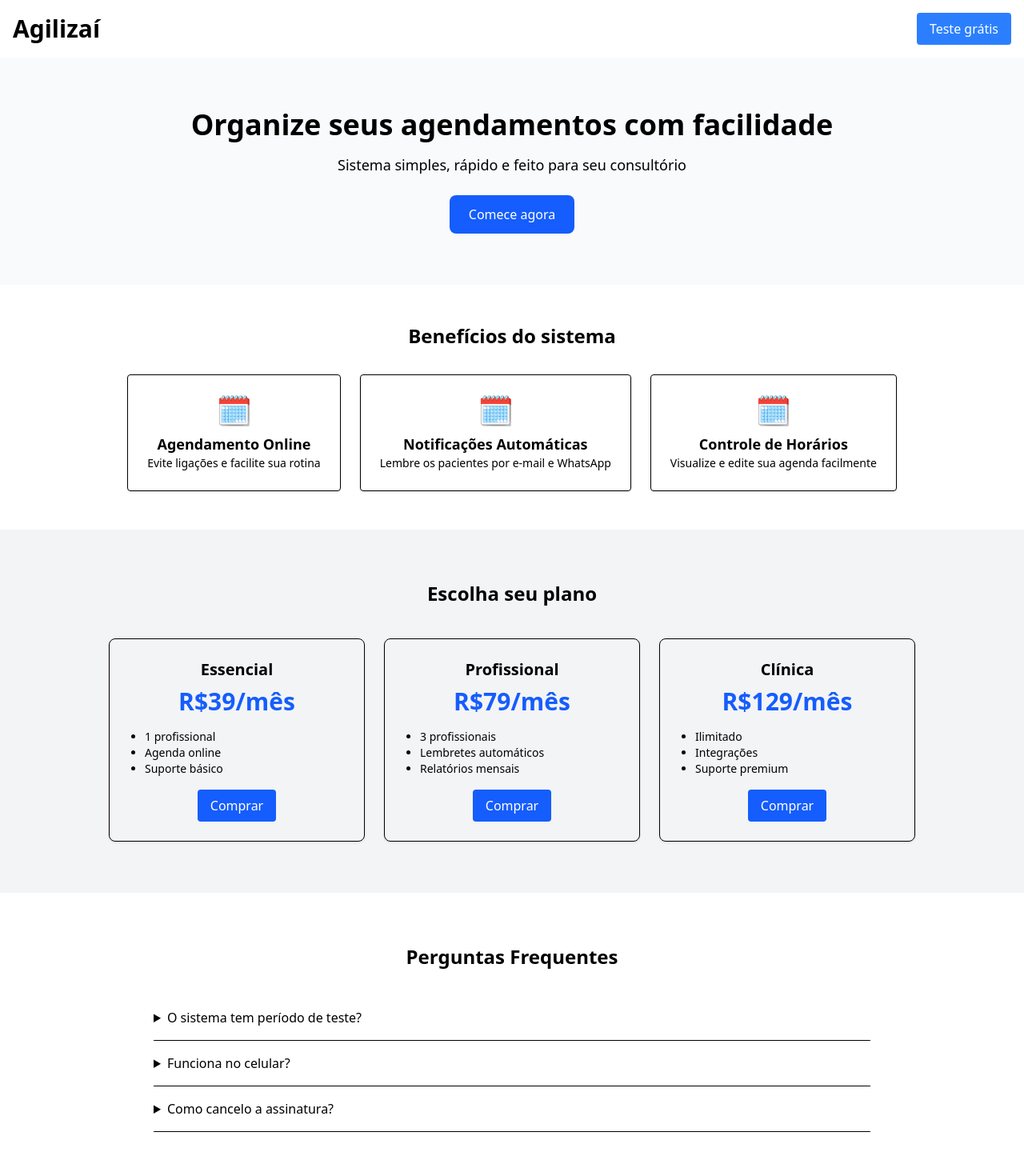
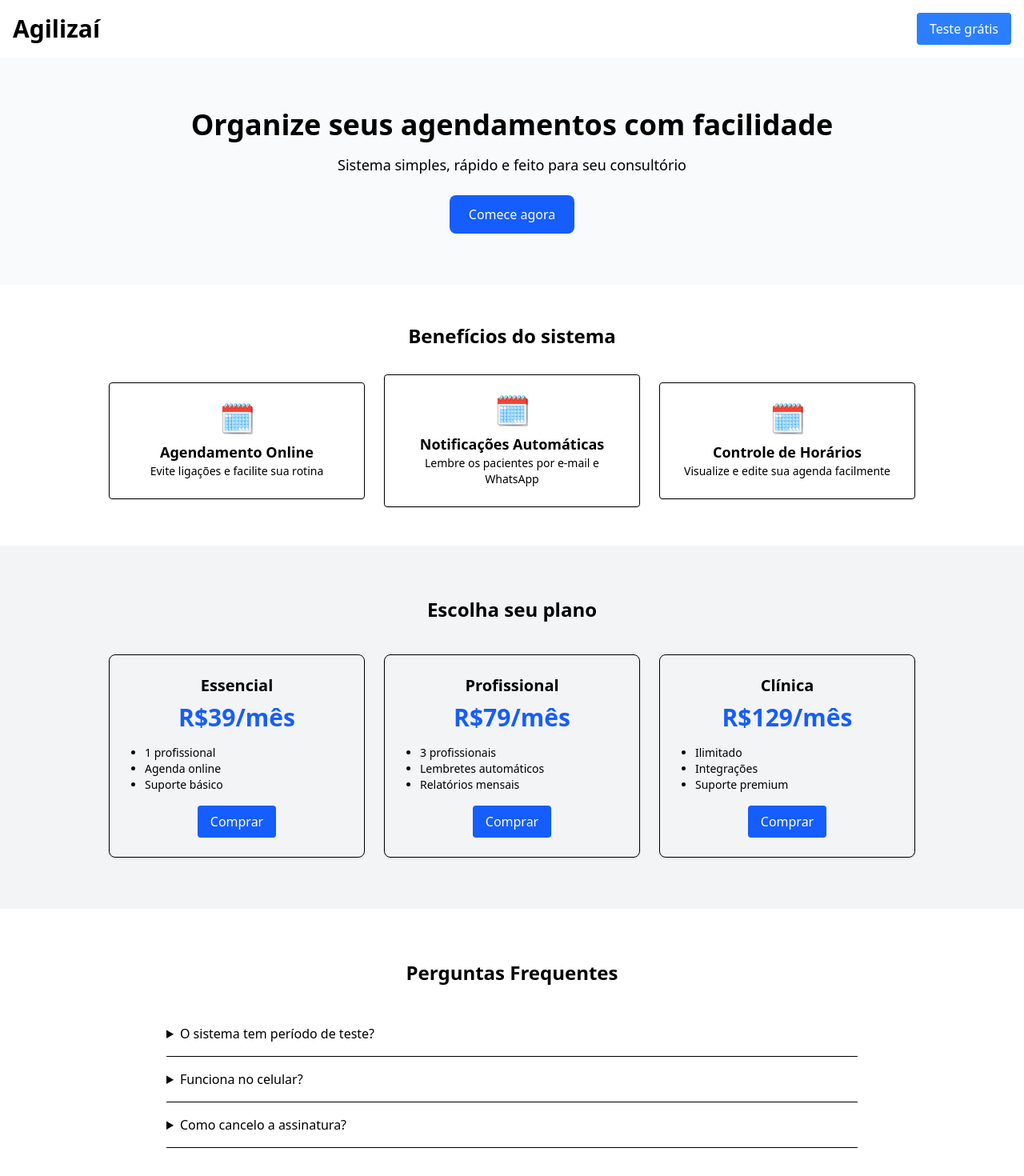
Before and after one commit to HerdesonMourao/lp-agendamento, a Vue app: page / in a window 1280 px wide. Shown: the top 1470 px of the page at 80% size. Built offline with nearby package versions, Linux system fonts and the light colour scheme.

Commit message:
Fix: Responsiveness adjustment

```diff
--- a/src/components/BenefitsSection.vue
+++ b/src/components/BenefitsSection.vue
@@ -15,8 +15,8 @@
 <template>
   <section class="py-12 bg-white text-center">
     <h3 class="text-2xl font-semibold mb-8">Benefícios do sistema</h3>
-    <div class="flex flex-col md:flex-row gap-6 justify-center">
-      <div v-for="(benefit, index) in benefits" :key="index" class="p-6 border rounded shadow">
+    <div class="flex flex-col items-center md:flex-row gap-6 justify-center">
+      <div v-for="(benefit, index) in benefits" :key="index" class="p-6 border rounded shadow max-w-xs w-full">
         <div class="text-4xl mb-2">🗓️</div>
         <h4 class="font-semibold text-lg">{{ benefit.title }}</h4>
         <p class="text-sm">{{ benefit.desc }}</p>
--- a/src/components/FAQSection.vue
+++ b/src/components/FAQSection.vue
@@ -16,16 +16,16 @@
 </script>
 
 <template>
-  <section class="py-16 bg-white max-w-4xl mx-auto">
+  <section class="py-16 bg-white max-w-4xl mx-auto px-4">
     <h3 class="text-2xl font-semibold text-center mb-8">
       Perguntas Frequentes
     </h3>
-    <div v-for="(item, index) in faq" :key="index" class="border-b py-4">
-      <details>
+    <div v-for="(item, index) in faq" :key="index" class="border-b">
+      <details class="py-4">
         <summary class="font-medium cursor-pointer">
           {{ item.question }}
         </summary>
-        <p class="mt-2 text-sm">{{ item.answer }}</p>
+        <p class="mt-2 text-sm pl-6 text-gray-700">{{ item.answer }}</p>
       </details>
     </div>
   </section>
--- a/src/components/PricingPlansSection.vue
+++ b/src/components/PricingPlansSection.vue
@@ -25,7 +25,7 @@
 <template>
   <section class="py-16 bg-gray-100 text-center">
     <h3 class="text-2xl font-semibold mb-10">Escolha seu plano</h3>
-    <div class="flex flex-col md:flex-row gap-6 justify-center">
+    <div class="flex flex-col items-center md:flex-row gap-6 justify-center">
       <div v-for="(plan, index) in plans" :key="index" class="border rounded-lg p-6 shadow max-w-xs w-full">
         <h4 class="text-xl font-bold mb-2">{{ plan.name }}</h4>
         <p class="text-3xl font-bold text-blue-600 mb-4">{{ plan.price }}</p>
```
